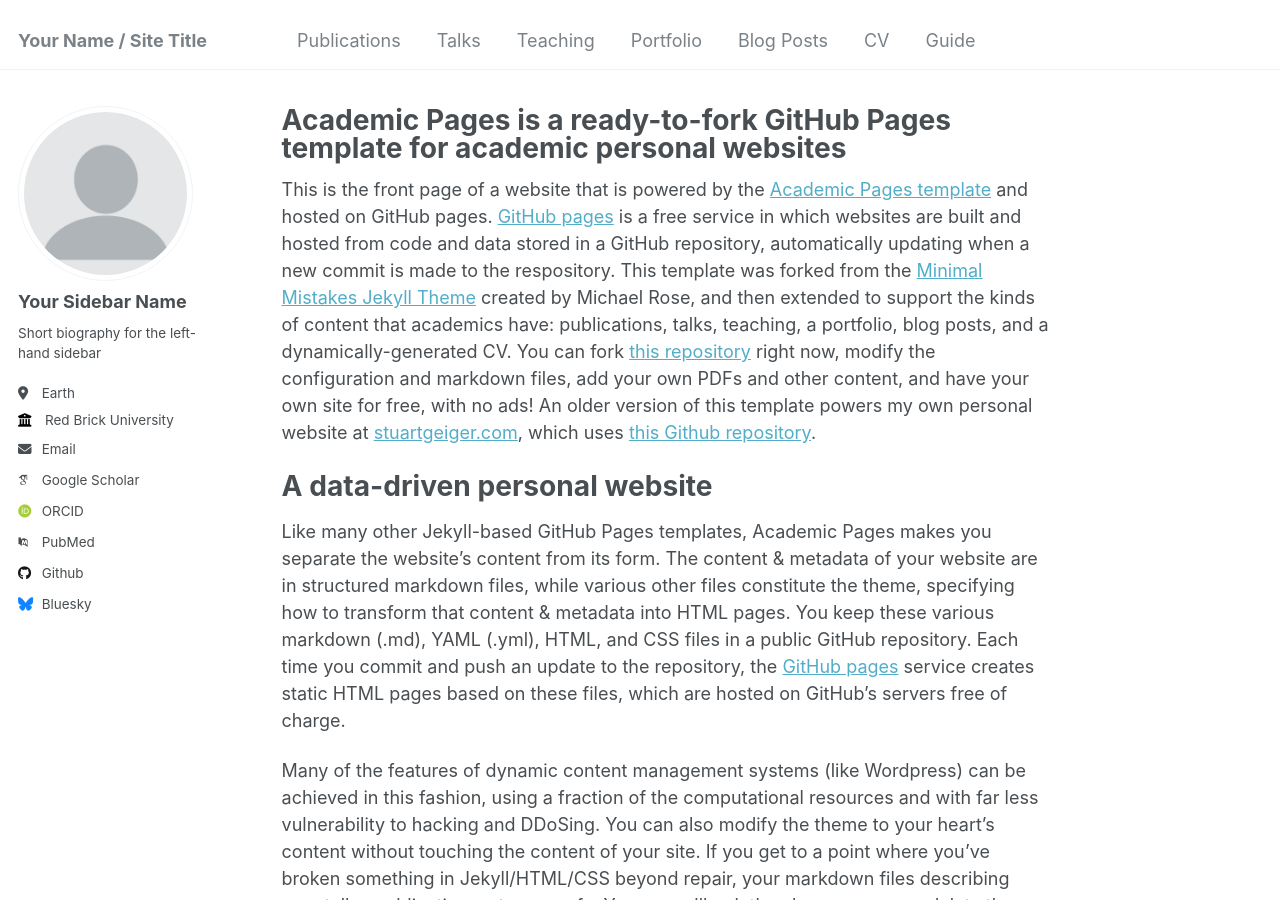
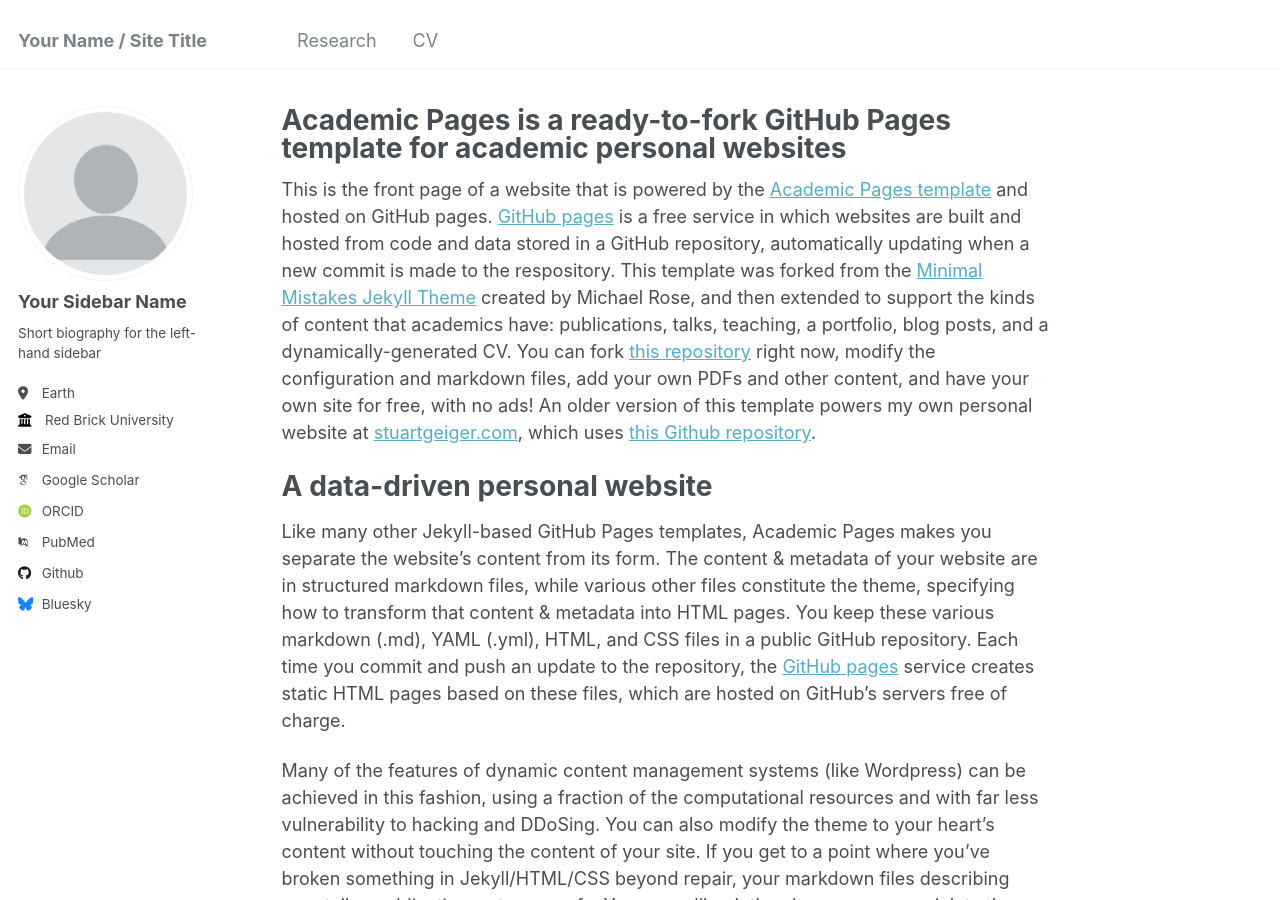
Before and after one commit to jiaen-li/jiaen-li.github.io, a Jekyll site: the page built from _pages/about.md, in a window 1280 px wide and 900 px high. Built offline with Jekyll 4.4.1, drawn with Linux system fonts in a browser that asks for light colours; some web fonts are replaced; part of the change alters nothing that is shown.

Commit message:
Update header tab

```diff
--- a/_data/navigation.yml
+++ b/_data/navigation.yml
@@ -5,23 +5,22 @@
 # prevent it from being included in the site.
 
 main:
-  - title: "Publications"
-    url: /publications/
+#  - title: "Publications"
+#    url: /publications/
+  - title: "Research"
+    url: /research/
 
-  - title: "Talks"
-    url: /talks/
+ # - title: "Talks"
+ #   url: /talks/
 
-  - title: "Teaching"
-    url: /teaching/
+ # - title: "Teaching"
+ #   url: /teaching/
 
-  - title: "Portfolio"
-    url: /portfolio/
-
-  - title: "Blog Posts"
-    url: /year-archive/
+  #- title: "Blog Posts"
+  #  url: /year-archive/
 
   - title: "CV"
-    url: /cv/
+    url: /files/cv.pdf
 
-  - title: "Guide"
-    url: /markdown/
+ # - title: "Guide"
+ #   url: /markdown/
```
